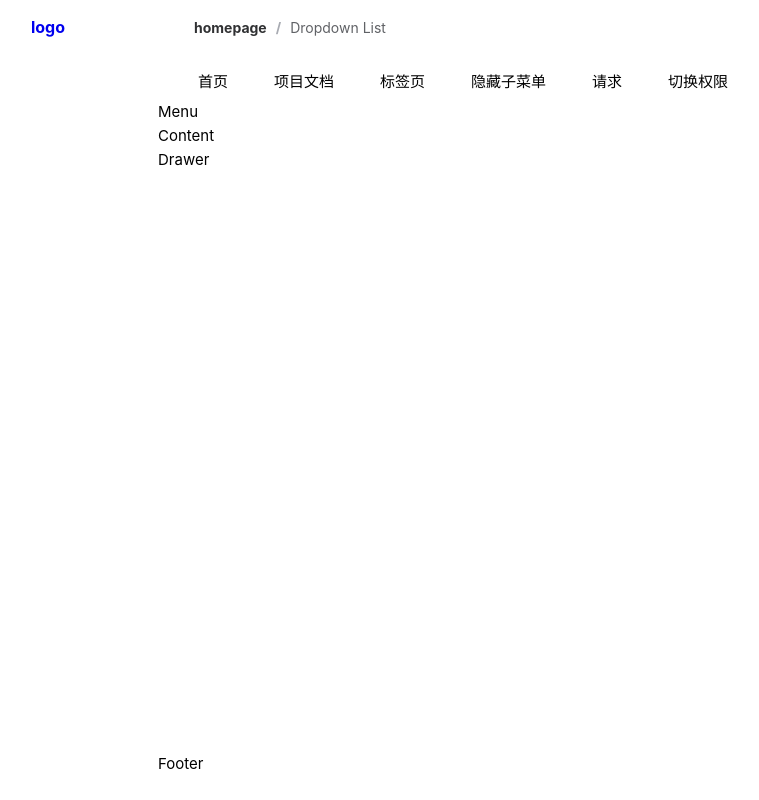
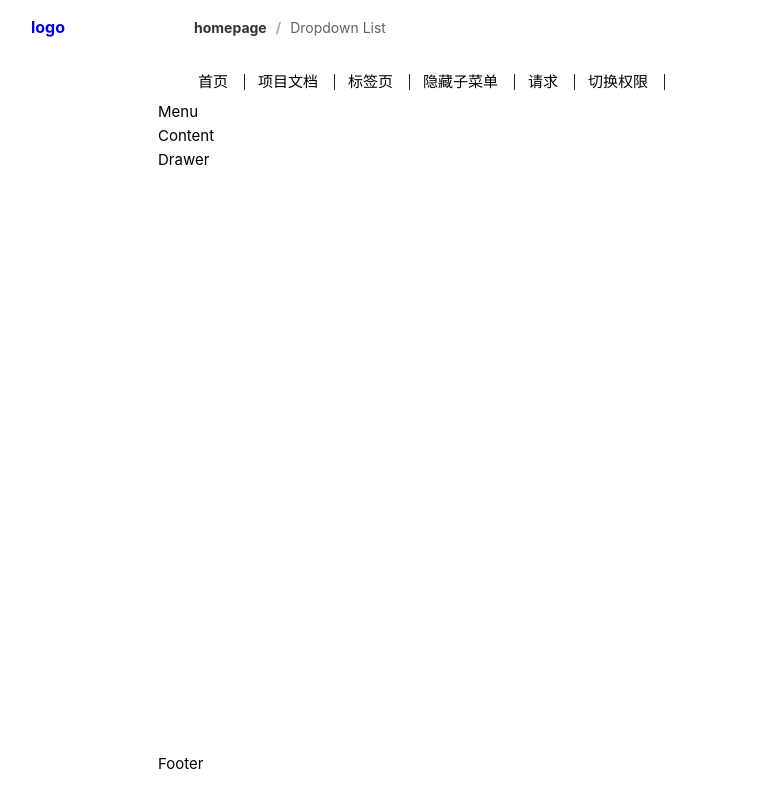
Before and after one commit to cigarette-strawberry/menu, a Vue app: page / in a window 1280 px wide. Shown: the whole page, without its empty margins (62-821 px from the left). Built offline with nearby package versions, Linux system fonts and the light colour scheme.

Commit message:
feat:添加tabs

```diff
--- a/src/layout/modules/Tab.vue
+++ b/src/layout/modules/Tab.vue
@@ -138,6 +138,7 @@ const tabs = reactive<App.Global.Tab[]>([
         max-width: 240px;
         text-overflow: ellipsis;
         white-space: nowrap;
+        overflow: hidden;
       }
     }
   }
--- a/src/layout/page-tab/chrome-tab-bg.vue
+++ b/src/layout/page-tab/chrome-tab-bg.vue
@@ -5,7 +5,7 @@ defineOptions({
 </script>
 
 <template>
-  <svg class="size-full">
+  <svg class="svg">
     <defs>
       <symbol id="geometry-left" viewBox="0 0 214 36">
         <path d="M17 0h197v36H0v-2c4.5 0 9-3.5 9-8V8c0-4.5 3.5-8 8-8z" />
@@ -28,4 +28,9 @@ defineOptions({
   </svg>
 </template>
 
-<style scoped></style>
+<style scoped>
+.svg {
+  width: 100%;
+  height: 100%;
+}
+</style>
--- a/src/layout/page-tab/chrome-tab.vue
+++ b/src/layout/page-tab/chrome-tab.vue
@@ -74,6 +74,7 @@ defineSlots<Slots>();
     width: 100%;
     height: 100%;
     z-index: -1;
+  }
 
   .chrome-tab-divider {
     position: absolute;
@@ -83,5 +84,4 @@ defineSlots<Slots>();
     background: #1f2225;
   }
 }
-}
 </style>
```
Lines whose indentation alone changed are shown as unchanged.
